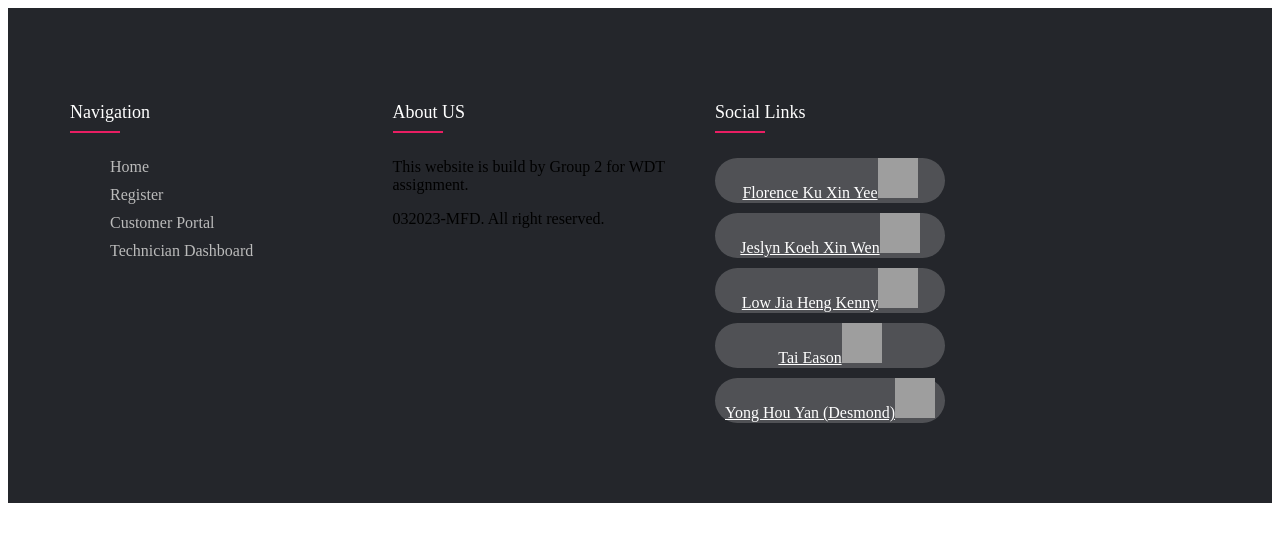
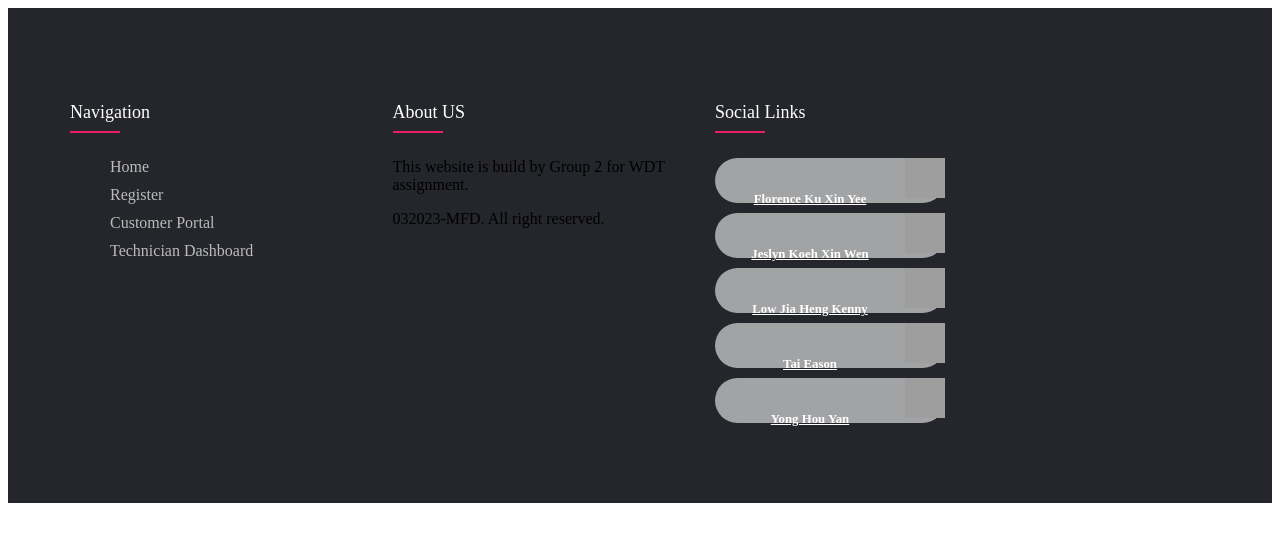
Before and after one commit to tenent007963/WDT, a PHP site: page /footer.php in a window 1280 px wide. Shown: the top 542 px of the page. Run offline with PHP 8.4, Linux system fonts and the light colour scheme; grey boxes are pictures that could not be loaded.

Commit message:
footer styling + placeholder image

```diff
--- a/css/footer.css
+++ b/css/footer.css
@@ -57,7 +57,7 @@ ul{
   display: inline-block;
   height: 45px;
   width: 230px;
-  background-color: rgba(255,255,255,0.2);
+  background-color: rgba(255, 255, 255, 0.575);
   margin:0 10px 10px 0;
   text-align: center;
   line-height: 40px;
@@ -73,6 +73,12 @@ ul{
 .ig-icon {
     height: 40px;
     width: 40px;
+    display: inline-block;
+    float: right;
+}
+
+.footer-col .social-links .nametag {
+    font-size: 0.8em;
 }
 
 /*responsive*/
--- a/css/index.css
+++ b/css/index.css
@@ -10,9 +10,9 @@ html {
 
 body {
     line-height: 1.5;
-    padding: 0;
     margin: 0;
     font-family: 'Poppins', sans-serif;
+    padding-top: 65px;
 }
 
 button {
--- a/css/navbar.css
+++ b/css/navbar.css
@@ -32,6 +32,7 @@
     position: fixed;
     top: 0;
     left: 0;
+    right:0;
     z-index: 100;
   }
 
--- a/footer.php
+++ b/footer.php
@@ -22,11 +22,11 @@ if ($title = "index") {
             <div class='footer-col'>
             <h4>Social Links</h4>
             <div class='social-links'>
-                <a href='//instagram.com/_florenceciel/'>Florence Ku Xin Yee<img src='{$bentleyig}' alt='instagram-80x80.png' class='ig-icon'></a>
-                <a href='//instagram.com/jeslyn_koeh/'>Jeslyn Koeh Xin Wen<img src='{$bentleyig}' alt='instagram-80x80.png' class='ig-icon'></a>
-                <a href='//instagram.com/kenny_loww/'>Low Jia Heng Kenny<img src='{$bentleyig}' alt='instagram-80x80.png' class='ig-icon'></a>
-                <a href='//instagram.com/cambridge_xu'>Tai Eason<img src='{$bentleyig}' alt='instagram-80x80.png' class='ig-icon'></a>
-                <a href='//instagram.com/desmonddd_yong/'>Yong Hou Yan (Desmond)<img src='{$bentleyig}' alt='instagram-80x80.png' class='ig-icon'></a>
+                <a href='//instagram.com/_florenceciel/'><img src='{$bentleyig}' alt='instagram-80x80.png' class='ig-icon'><h5 class='nametag'>Florence Ku Xin Yee</h5></a>
+                <a href='//instagram.com/jeslyn_koeh/'><img src='{$bentleyig}' alt='instagram-80x80.png' class='ig-icon'><h5 class='nametag'>Jeslyn Koeh Xin Wen</h5></a>
+                <a href='//instagram.com/kenny_loww/'><img src='{$bentleyig}' alt='instagram-80x80.png' class='ig-icon'><h5 class='nametag'>Low Jia Heng Kenny</h5></a>
+                <a href='//instagram.com/cambridge_xu'><img src='{$bentleyig}' alt='instagram-80x80.png' class='ig-icon'><h5 class='nametag'>Tai Eason</h5></a>
+                <a href='//instagram.com/desmonddd_yong/'><img src='{$bentleyig}' alt='instagram-80x80.png' class='ig-icon'><h5 class='nametag'>Yong Hou Yan</h5></a>
             </div>
             </div>
         </div>
```
Also changed, not shown: images/cover1.png (added).
